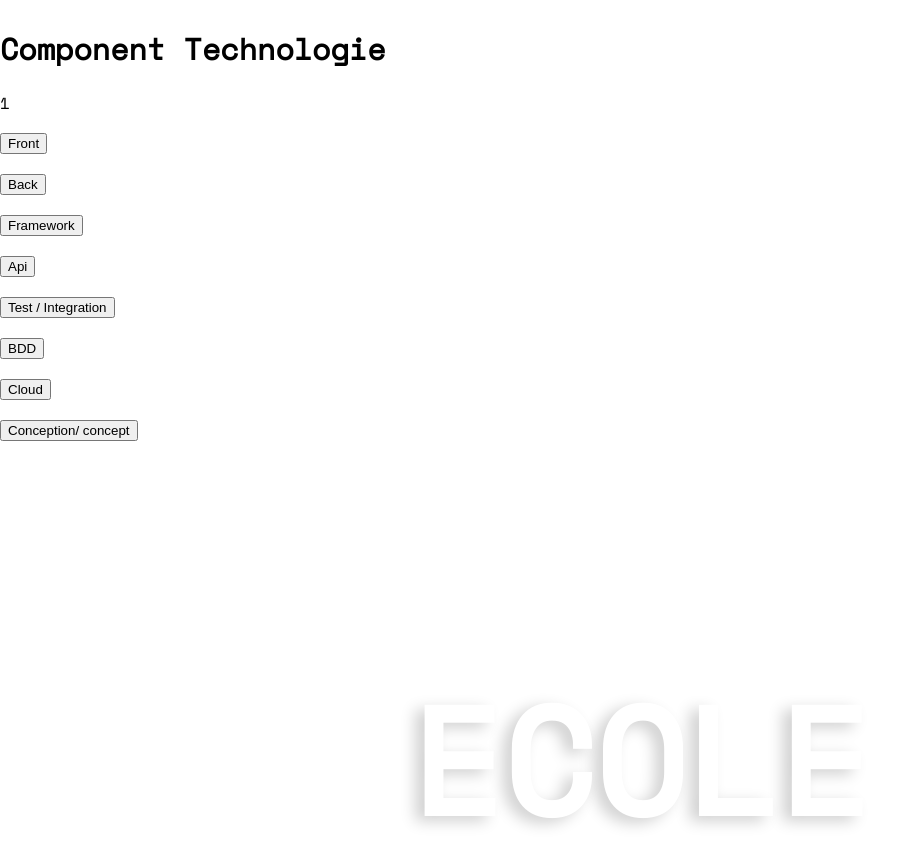
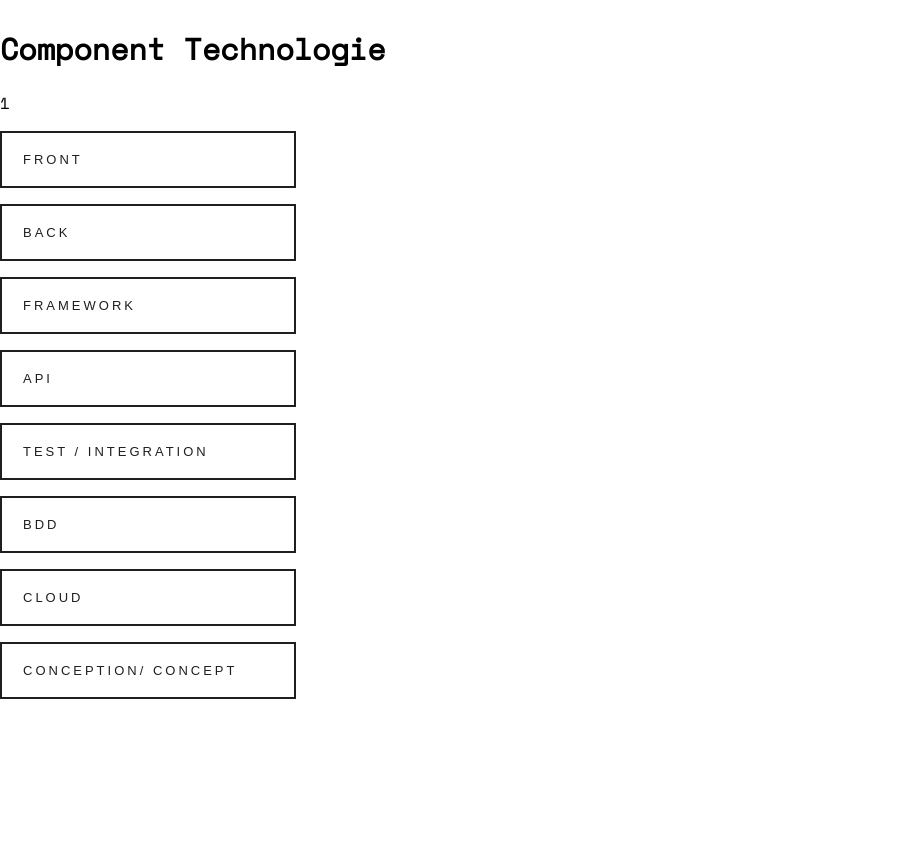
Before and after one commit to filouDeNesque/portfolio-react, a React (Create React App) app: page / in a window 1280 px wide. Shown: the part 2720-3585 px from the top of the page, without its empty margins (0-919 px from the left). Built offline with nearby package versions, Linux system fonts and the light colour scheme.

Commit message:
amelioration du rendue des boutons data liste

```diff
--- a/src/components/TechnologieDataListe.css
+++ b/src/components/TechnologieDataListe.css
@@ -31,3 +31,110 @@
   background-size:cover;
   background-position:center;
 }
+
+.container-icone{
+  display:flex;
+}
+
+.buttons .dark {
+	background: #000;
+	left: 50%;
+}
+.buttons a {
+	float: left;
+	margin-right: 20px;
+  margin-bottom: 20px;
+}
+a#link {position: absolute; left: 20px; bottom: 10px; text-decoration: none; color: #555; font-weight: bold;}
+/*------------------------------------------------------*/
+/* BUTTONS */
+/*------------------------------------------------------*/
+.btn,
+input[type="submit"]{
+	cursor: pointer;
+    border-radius: 0px;
+    text-decoration: none;
+    padding: 12px 18px;
+    font-size: 12px;
+    line-height: 19px;
+    text-transform: uppercase;
+    font-family: 'Montserrat', sans-serif; font-weight:400;
+    letter-spacing: 3px;
+    -webkit-transition: all .4s ease-in-out;
+       -moz-transition: all .4s ease-in-out;
+        -ms-transition: all .4s ease-in-out;
+         -o-transition: all .4s ease-in-out;
+            transition: all .4s ease-in-out;
+}
+
+.btn-mid {
+    border-radius: 0px;
+    text-decoration: none;
+    padding: 14px 21px;
+    font-size: 13px;
+    line-height: 25px;
+    text-transform: uppercase;
+    font-family: 'Montserrat', sans-serif; font-weight:400;
+    letter-spacing: 3px;
+    -webkit-transition: all .4s ease-in-out;
+       -moz-transition: all .4s ease-in-out;
+        -ms-transition: all .4s ease-in-out;
+         -o-transition: all .4s ease-in-out;
+            transition: all .4s ease-in-out;
+}
+
+.btn-big {
+    border-radius: 0px;
+    text-decoration: none;
+    padding: 18px 24px;
+    font-size: 14px;
+    line-height: 40px;
+    text-transform: uppercase;
+    font-family: 'Montserrat', sans-serif; font-weight:400;
+    letter-spacing: 3px;
+    -webkit-transition: all .4s ease-in-out;
+       -moz-transition: all .4s ease-in-out;
+        -ms-transition: all .4s ease-in-out;
+         -o-transition: all .4s ease-in-out;
+            transition: all .4s ease-in-out;
+}
+.btn:hover,
+input[type="submit"]:hover{
+    -webkit-transition: all .4s ease-in-out;
+       -moz-transition: all .4s ease-in-out;
+        -ms-transition: all .4s ease-in-out;
+         -o-transition: all .4s ease-in-out;
+            transition: all .4s ease-in-out;
+}
+.btn-white{
+    border:solid 2px #fff;
+    background: transparent;
+    color: #fff !important;
+}
+.btn-white:hover{
+    border:solid 2px #fff;
+    background: #fff;
+    color: #1f1f1f !important;
+}
+
+.btn-dark,
+input[type="submit"]{
+    border:solid 2px #1f1f1f;
+    background: transparent;
+    color: #1f1f1f;
+    min-width: 250px;
+}
+.btn-dark:hover,
+input[type="submit"]:hover,
+.btn-dark.active{
+    border:solid 2px #1f1f1f;
+    background: #1f1f1f;
+    color: #fff;
+}
+
+.btn-color{
+    background: transparent;
+}
+.btn-color:hover{
+    color: #fff;
+}
--- a/src/components/TechnologieDataListe.js
+++ b/src/components/TechnologieDataListe.js
@@ -16,22 +16,16 @@ export class TechnologieDataListe extends React.Component{
   }
 
   componentDidUpdate(){
-    var arrayhtmlellement = []
-    arrayhtmlellement = this.container.current.children
-
     var basicTimeline = anime.timeline();
     basicTimeline
       .add({
-	targets:arrayhtmlellement,
-	translateX: [20,0],
-	backgroundColor: '#FFF',
-	duration: 800,
+	targets:this.container.current.children,
+	translateX: [600,20],
 	loop:true,
 	scale: [
 	  {value: .1, easing: 'easeOutSine', duration: 500},
 	  {value: 1, easing: 'easeInOutQuad', duration: 1200}
-	],
-	delay: anime.stagger(200, {grid: [14, 5], from: 'center'})
+	]
       });
   }
 
@@ -43,12 +37,12 @@ export class TechnologieDataListe extends React.Component{
   render(){
     return(
       <div className="TechnologieDataListe" >
-      <button
-      className="btn-techno-liste"
+      <a
+      className="btn-techno-liste btn btn-dark btn-mid"
       onClick={this.handleClick}>
       {this.props.categorie}
-      </button>
-      <div ref={this.container}>
+      </a>
+      <div ref={this.container} className="container-icone">
       { this.props.items.map(data=>(
 	<p
 	className={this.state.isopen ? "items-techno show": "items-techno"}
```
